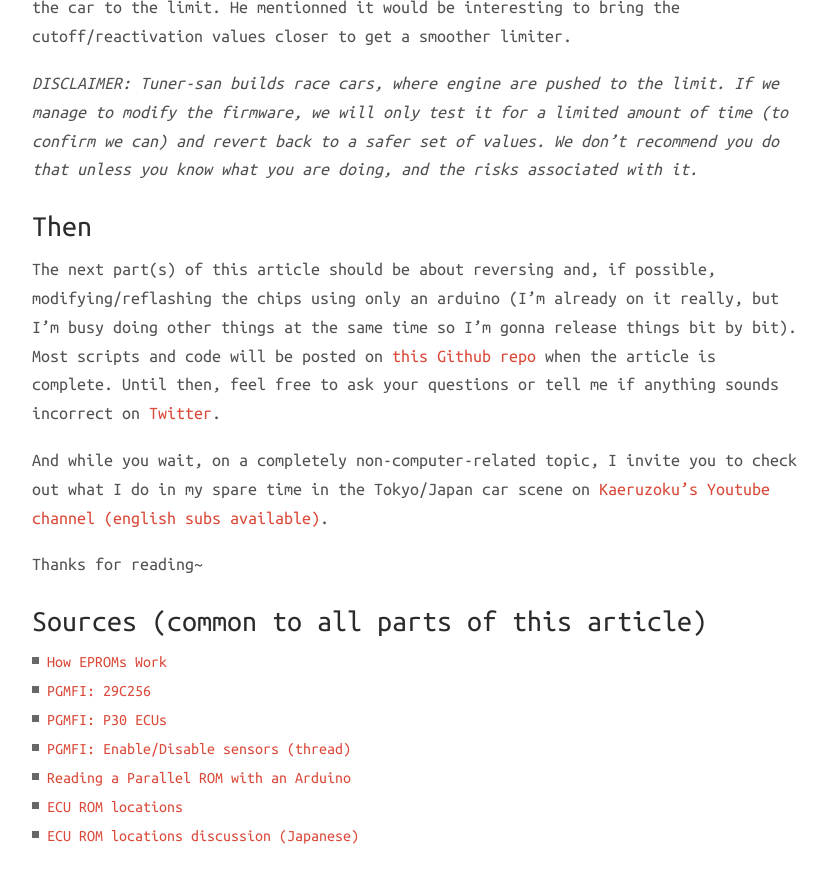
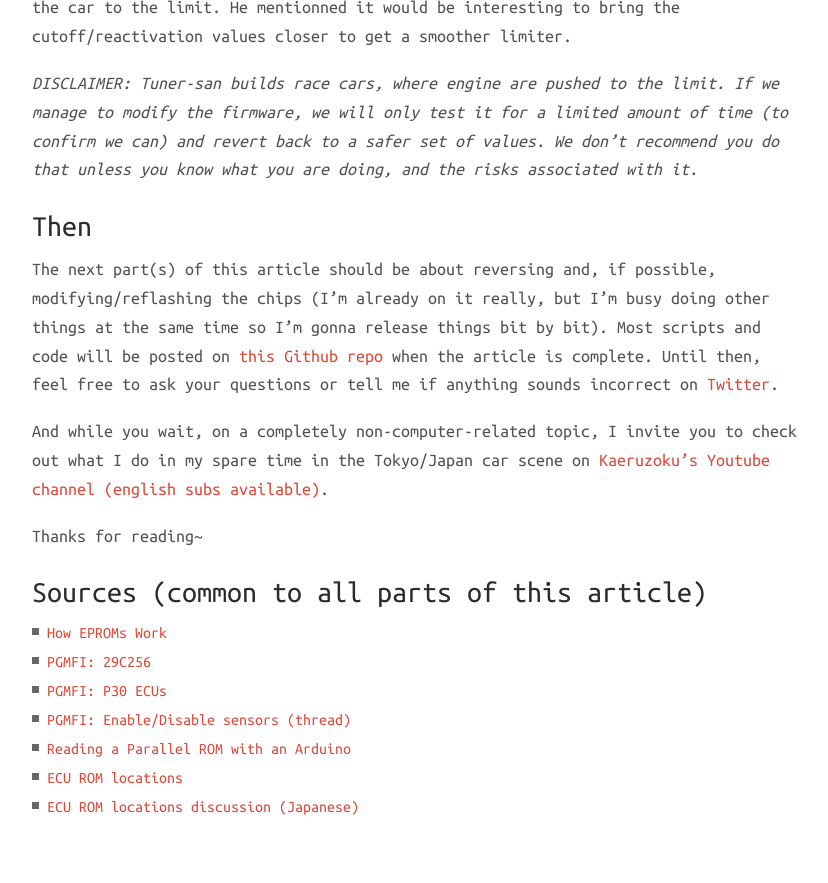
Before and after one commit to P1kachu/p1kachu.github.io, a Jekyll site: the page built from _posts/2021-05-30-honda-oki-part1.markdown, in a window 1280 px wide and 900 px high, scrolled down 7856 px. Shown: the top 883 px of the window, without its empty margins (224-1052 px from the left). Built offline with Jekyll 4.4.1, drawn with Linux system fonts in a browser that asks for light colours; nearby versions of some CDN libraries.

Commit message:
update honda-1
Signed-off-by: Stanislas Lejay <p1kachu@lse.epita.fr>

```diff
--- a/_posts/2021-05-30-honda-oki-part1.markdown
+++ b/_posts/2021-05-30-honda-oki-part1.markdown
@@ -261,7 +261,7 @@ associated with it._
 ### Then
 
 The next part(s) of this article should be about reversing and, if possible,
-modifying/reflashing the chips using only an arduino (I'm already on it really,
+modifying/reflashing the chips (I'm already on it really,
 but I'm busy doing other things at the same time so I'm gonna release things
 bit by bit). Most scripts and code will be posted on [this Github
 repo](https://github.com/P1kachu/honda-p30-analysis) when the article is
```
